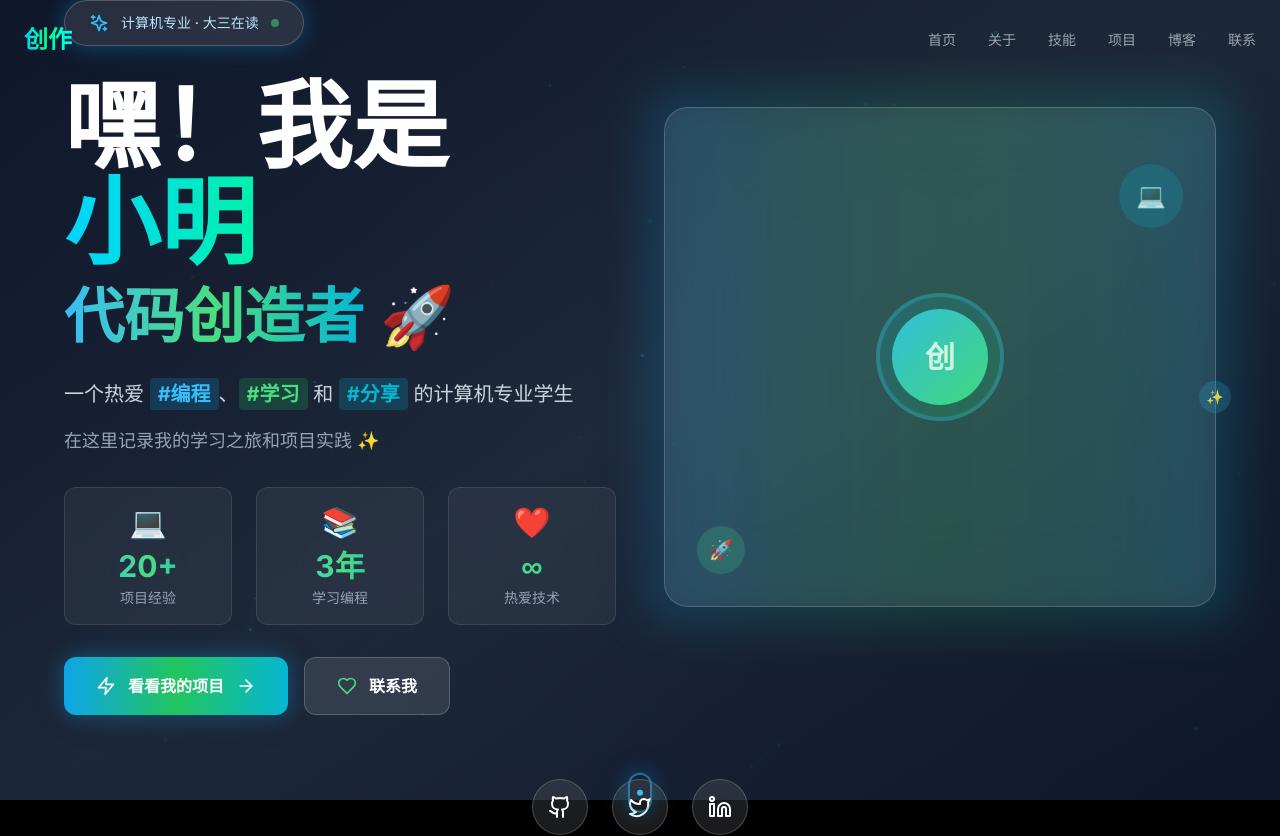
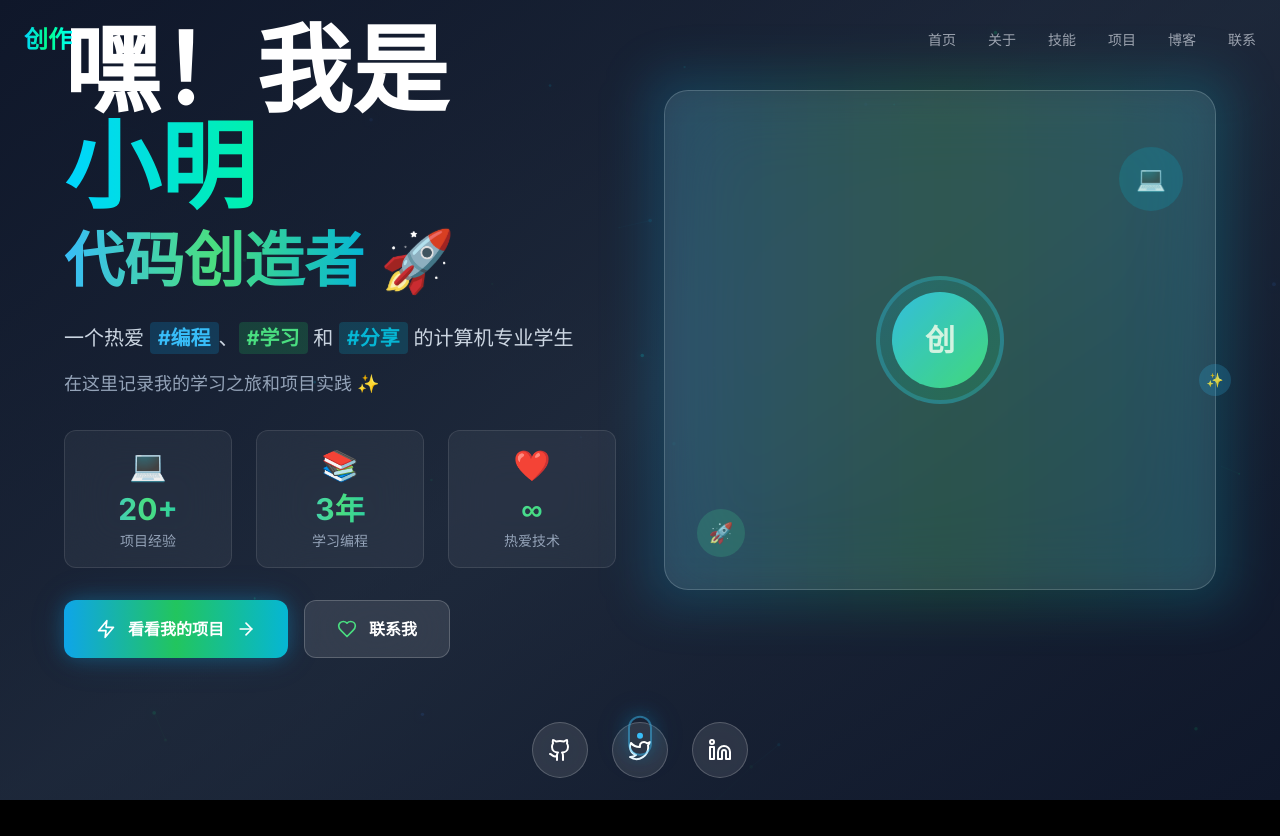
Before and after one commit to qyChiba/OneBk, a Next.js app: page / in a window 1280 px wide. Shown: the top 836 px of the page. Built offline with nearby package versions, Linux system fonts and the light colour scheme.

Commit message:
删除计算机专业大三在读标签

```diff
--- a/package.json
+++ b/package.json
@@ -3,7 +3,7 @@
   "version": "1.0.0",
   "private": true,
   "scripts": {
-    "dev": "next dev -H localhost -p 8080",
+    "dev": "next dev -H localhost -p 3000",
     "build": "next build",
     "start": "next start",
     "lint": "next lint"
--- a/src/components/Hero.tsx
+++ b/src/components/Hero.tsx
@@ -16,18 +16,6 @@ export default function Hero() {
               transition={{ duration: 0.8 }}
               className="space-y-8"
             >
-              {/* Badge */}
-              <motion.div
-                initial={{ opacity: 0, y: 20 }}
-                animate={{ opacity: 1, y: 0 }}
-                transition={{ delay: 0.2 }}
-                className="inline-flex items-center gap-3 px-6 py-3 glass-strong rounded-full neon-glow"
-              >
-                <Sparkles className="w-5 h-5 text-primary-400" />
-                <span className="text-sm font-medium text-primary-200">计算机专业 · 大三在读</span>
-                <div className="w-2 h-2 bg-secondary-400 rounded-full animate-pulse" />
-              </motion.div>
-
               {/* Main Title */}
               <motion.h1
                 initial={{ opacity: 0, y: 30 }}
```
